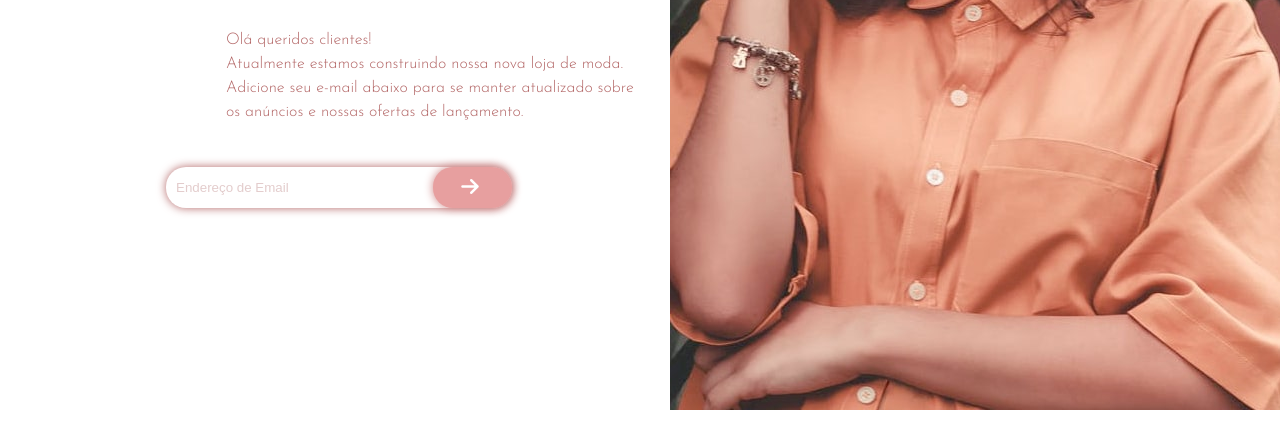
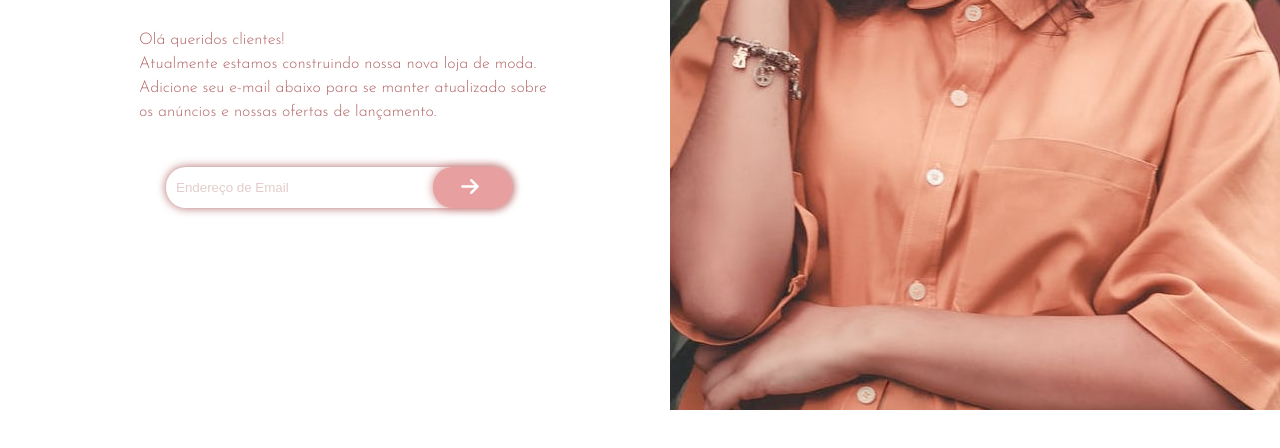
Before and after one commit to MateusLimadev/Desafio-Apparel, a plain HTML site: page index.html in a window 1280 px wide. Shown: the part 326-774 px from the top of the page. Drawn offline with Linux system fonts and the light colour scheme.

Commit message:
Update style.css

```diff
--- a/style.css
+++ b/style.css
@@ -68,7 +68,7 @@ header{
     padding-left: 91px;
     margin-bottom: 43px;
     line-height: 1.5;
-    margin-left:107px;
+    margin-left:20px;
 
 }
 
```
